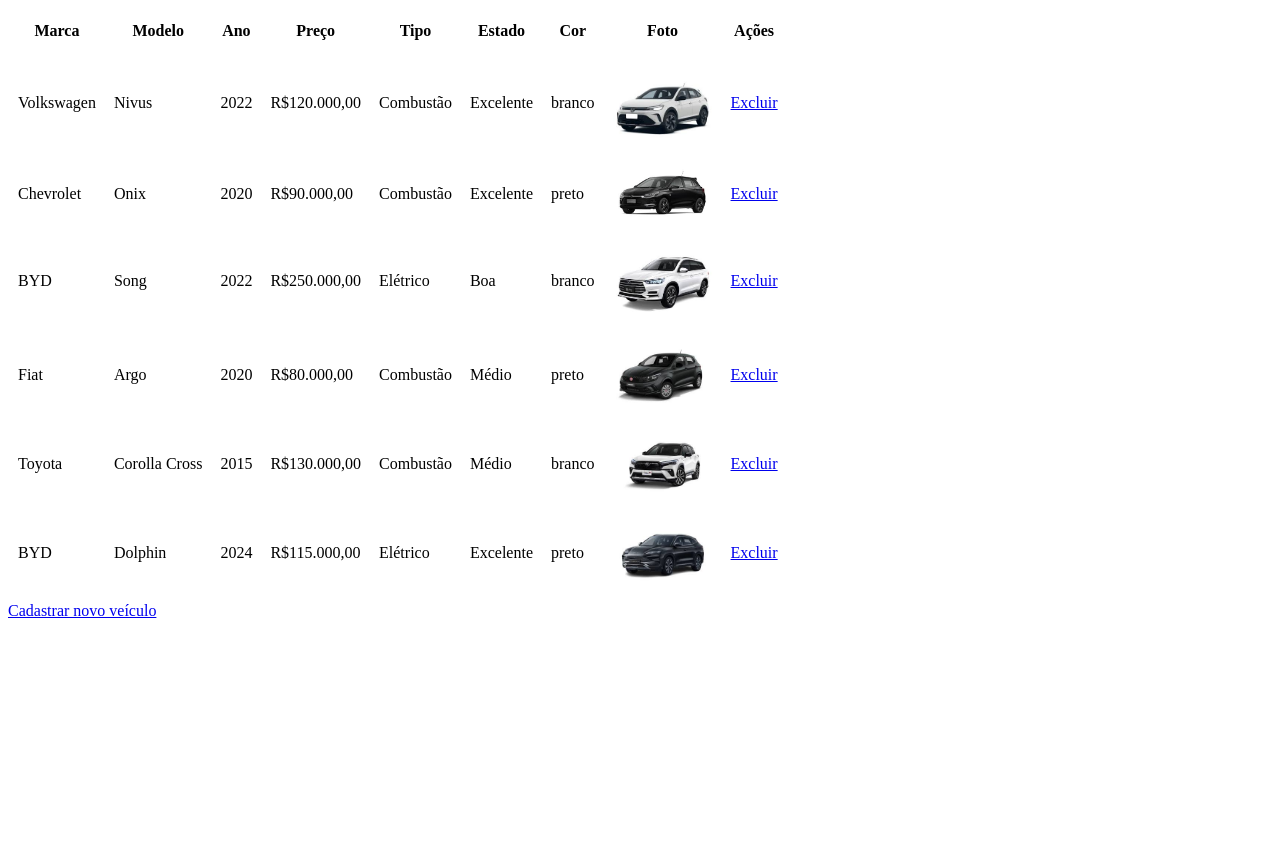
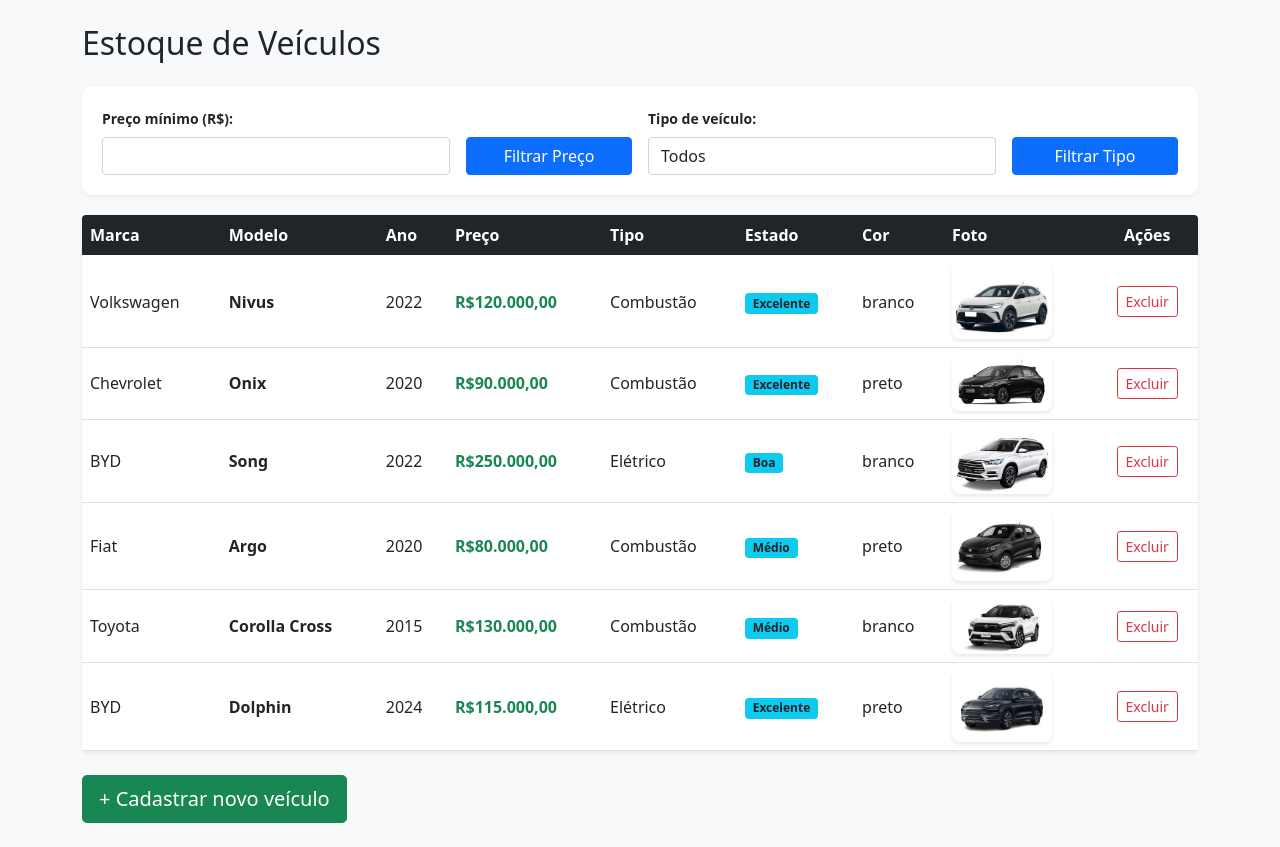
Before and after one commit to pedroaz888/meu_projeto_review, a Django app: page /stok/listar_produtos/ in a window 1280 px wide. Before the commit the page ends 618 px from the top, so only its background shows below. Run offline with Django 5.2, Linux system fonts and the light colour scheme; data comes from the database, SQL or seed files in the repository.

Commit message:
mobile way3

```diff
--- a/stok/templates/listar_produtos.html
+++ b/stok/templates/listar_produtos.html
@@ -1,58 +1,118 @@
-{% load filters %} <style>
-    /* Estilo para deixar a tabela mais limpa no mobile */
-    .table th, .table td {
-        padding: 12px 8px;
-        vertical-align: middle;
-    }
+{% load filters %}
+<!doctype html>
+<html lang="pt-br">
+  <head>
+    <meta charset="utf-8">
+    <meta name="viewport" content="width=device-width, initial-scale=1">
 
+    <link href="https://cdn.jsdelivr.net/npm/bootstrap@5.0.2/dist/css/bootstrap.min.css" rel="stylesheet">
+
+    <title>Lista de Produtos</title>
+    <style>
+        body { background-color: #f8f9fa; }
+        .table th, .table td { vertical-align: middle; }
         .img-carro {
             width: 100px;
             height: auto;
-        border-radius: 5px;
+            border-radius: 8px;
+            box-shadow: 0 2px 4px rgba(0,0,0,0.1);
+        }
+        /* Melhora o visual dos filtros no mobile */
+        .filter-section {
+            background: white;
+            padding: 20px;
+            border-radius: 10px;
+            margin-bottom: 20px;
+            box-shadow: 0 2px 5px rgba(0,0,0,0.05);
         }
     </style>
+  </head>
+  <body>
 
-<div class="container">
-    <div class="table-responsive">
-        <table class="table table-hover text-nowrap">
-            <thead class="table-light">
+    <div class="container py-4">
+      <h2 class="mb-4">Estoque de Veículos</h2>
+
+      <div class="filter-section">
+          <form action="{% url 'listar_produtos_preco' %}" method="GET">
+              <div class="row g-3 align-items-end">
+                  <div class="col-12 col-md-4">
+                      <label class="form-label small fw-bold">Preço mínimo (R$):</label>
+                      <input class="form-control" type="number" step="0.01" name="preco">
+                  </div>
+                  <div class="col-12 col-md-2">
+                      <button class="btn btn-primary w-100" type="submit">Filtrar Preço</button>
+                  </div>
+
+                  <div class="col-12 col-md-4">
+                      <label class="form-label small fw-bold">Tipo de veículo:</label>
+                      <select class="form-control" name="tipo">
+                          <option value="">Todos</option>
+                          <option value="eletrico">Elétrico</option>
+                          <option value="hibrido">Híbrido</option>
+                          <option value="combustao">Combustão</option>
+                      </select>
+                  </div>
+                  <div class="col-12 col-md-2">
+                      <button class="btn btn-primary w-100" type="submit">Filtrar Tipo</button>
+                  </div>
+              </div>
+          </form>
+      </div>
+
+      <div class="d-md-none text-muted mb-2" style="font-size: 0.75rem;">
+          <i class="bi bi-arrow-left-right"></i> Arraste para o lado para ver mais →
+      </div>
+
+      <div class="table-responsive bg-white rounded shadow-sm">
+          <table class="table table-hover text-nowrap mb-0">
+              <thead class="table-dark">
                   <tr>
-                    <th scope="col">Marca</th>
-                    <th scope="col">Modelo</th>
-                    <th scope="col">Ano</th>
-                    <th scope="col">Preço</th>
-                    <th scope="col">Tipo</th>
-                    <th scope="col">Estado</th>
-                    <th scope="col">Cor</th>
-                    <th scope="col">Foto</th>
-                    <th scope="col">Ações</th>
+                      <th>Marca</th>
+                      <th>Modelo</th>
+                      <th>Ano</th>
+                      <th>Preço</th>
+                      <th>Tipo</th>
+                      <th>Estado</th>
+                      <th>Cor</th>
+                      <th>Foto</th>
+                      <th class="text-center">Ações</th>
                   </tr>
               </thead>
               <tbody>
                   {% for p in produtos %}
                   <tr>
                       <td>{{p.get_marca_display}}</td>
-                    <td>{{p.modelo}}</td>
+                      <td><strong>{{p.modelo}}</strong></td>
                       <td>{{p.ano_fabricacao}}</td>
-                    <td>R${{p.preco|br_money}}</td>
+                      <td class="text-success fw-bold">R${{p.preco|br_money}}</td>
                       <td>{{p.get_tipo_display}}</td>
-                    <td>{{p.get_estado_display}}</td>
+                      <td><span class="badge bg-info text-dark">{{p.get_estado_display}}</span></td>
                       <td>{{p.cor}}</td>
                       <td>
                           {% if p.foto %}
                               <img src="{{ p.foto.url }}" class="img-carro">
                           {% else %}
-                            <span class="text-muted small">Sem foto</span>
+                              <small class="text-muted">Sem foto</small>
                           {% endif %}
                       </td>
-                    <td>
-                        <a class="btn btn-danger btn-sm" href="/stok/deletar_produto/{{p.id}}">Excluir</a>
+                      <td class="text-center">
+                          <a class="btn btn-outline-danger btn-sm" href="/stok/deletar_produto/{{p.id}}">Excluir</a>
                       </td>
+                  </tr>
+                  {% empty %}
+                  <tr>
+                      <td colspan="9" class="text-center py-4 text-muted">Nenhum veículo encontrado.</td>
                   </tr>
                   {% endfor %}
               </tbody>
           </table>
       </div>
 
-    <a href="{% url 'cadastrar_produto' %}" class="btn btn-success mt-3 w-100 d-md-inline-block">Cadastrar novo veículo</a>
+      <div class="mt-4">
+          <a href="{% url 'cadastrar_produto' %}" class="btn btn-success btn-lg w-100 d-md-inline-block" style="width: auto !important;">+ Cadastrar novo veículo</a>
       </div>
+    </div>
+
+    <script src="https://cdn.jsdelivr.net/npm/bootstrap@5.0.2/dist/js/bootstrap.bundle.min.js"></script>
+  </body>
+</html>
```
Lines whose indentation alone changed are shown as unchanged.
